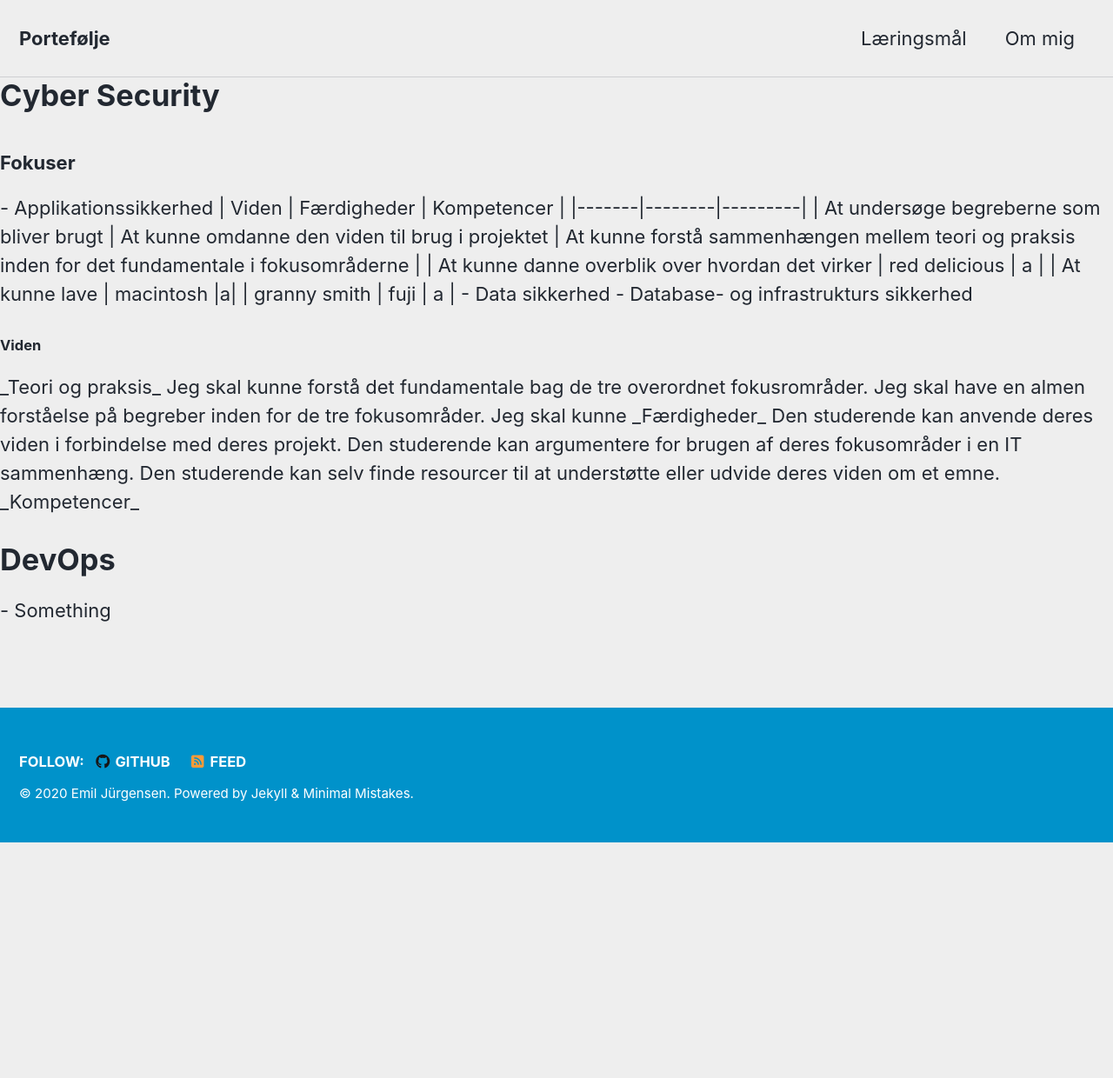
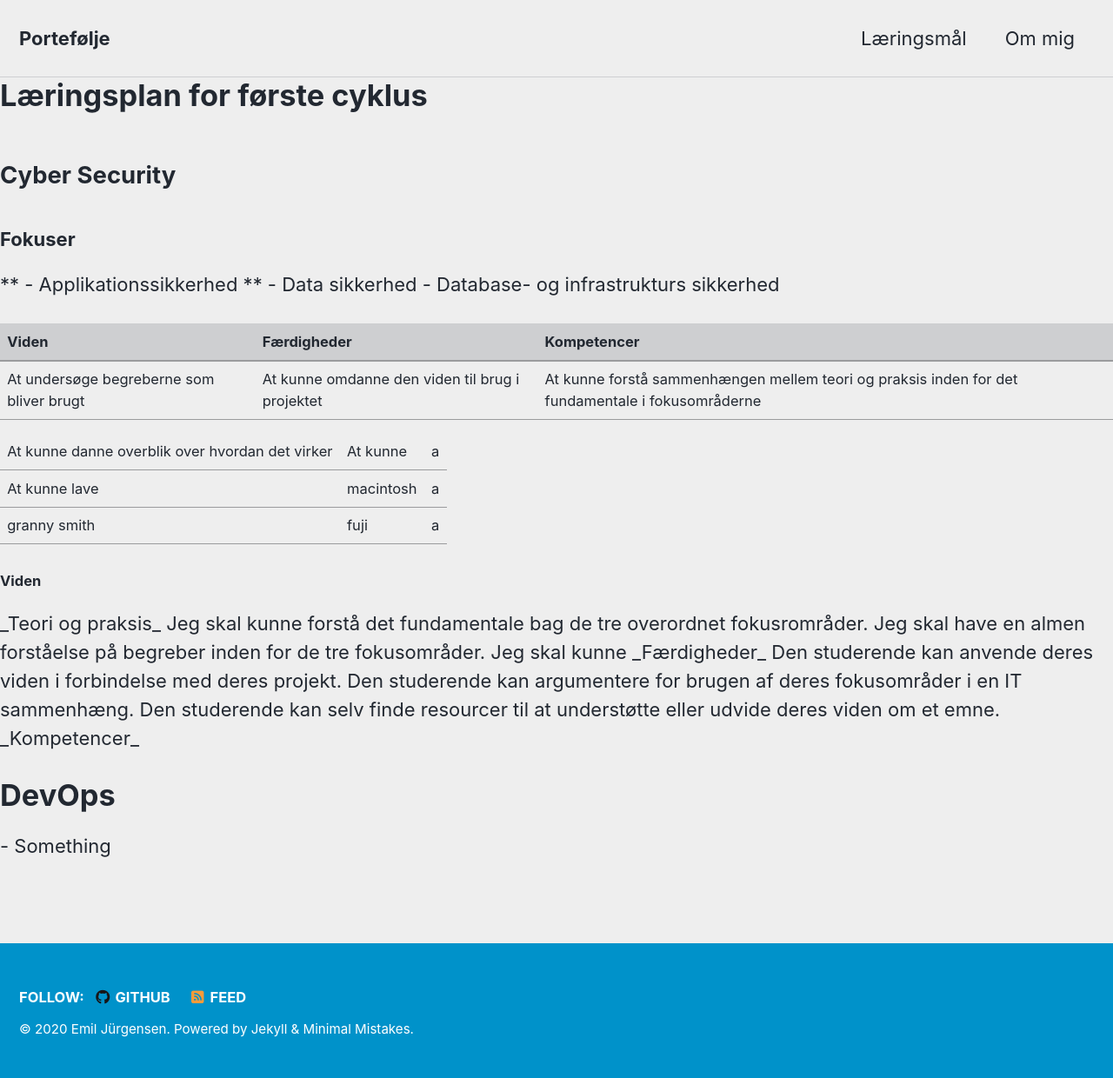
Before and after one commit to Emil428f/Portfolio, a Jekyll site: the page built from plan.md, in a window 1280 px wide. Shown: the whole page at 87% size. Built offline with Jekyll 4.4.1, drawn with Linux system fonts in a browser that asks for light colours; cached includes are drawn as plain includes; nearby versions of some CDN libraries; our own code applies the rules of GitHub Pages for plain Markdown files; before the commit the page ends 969 px from its top, so only the background shows below that; part of the change alters nothing that is shown.

Commit message:
Update plan.md

```diff
--- a/plan.md
+++ b/plan.md
@@ -1,21 +1,16 @@
 ---
 author_profile: true
 ---
+<h1>Læringsplan for første cyklus</h1>
 
-<h1>Cyber Security</h1>
+<h2>Cyber Security</h2>
 
 <h3>Fokuser</h3>
 
 <p>
 
-  - Applikationssikkerhed
+  ** - Applikationssikkerhed **
 
-  | Viden | Færdigheder | Kompetencer |
-|-------|--------|---------|
-| At undersøge begreberne som bliver brugt | At kunne omdanne den viden til brug i projektet | At kunne forstå sammenhængen mellem teori og praksis inden for det fundamentale i fokusområderne |
-| At kunne danne overblik over hvordan det virker | red delicious | a |
-| At kunne lave | macintosh |a|
-| granny smith | fuji | a |
 
   - Data sikkerhed
 
@@ -25,7 +20,13 @@ author_profile: true
 
 </p>
 
+| Viden | Færdigheder | Kompetencer |
+|-------|--------|---------|
+| At undersøge begreberne som bliver brugt | At kunne omdanne den viden til brug i projektet | At kunne forstå sammenhængen mellem teori og praksis inden for det fundamentale i fokusområderne |
 
+| At kunne danne overblik over hvordan det virker | At kunne  | a |
+| At kunne lave | macintosh |a|
+| granny smith | fuji | a |
 
 
 
```
